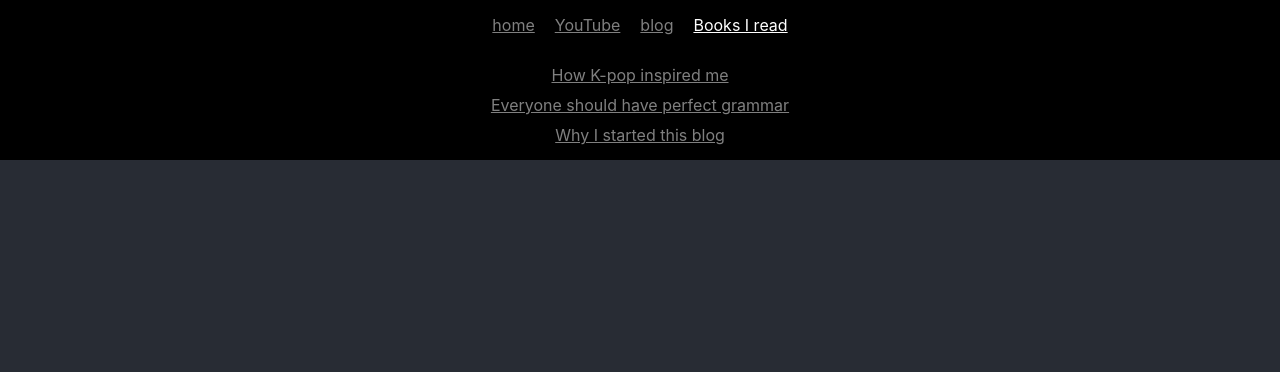
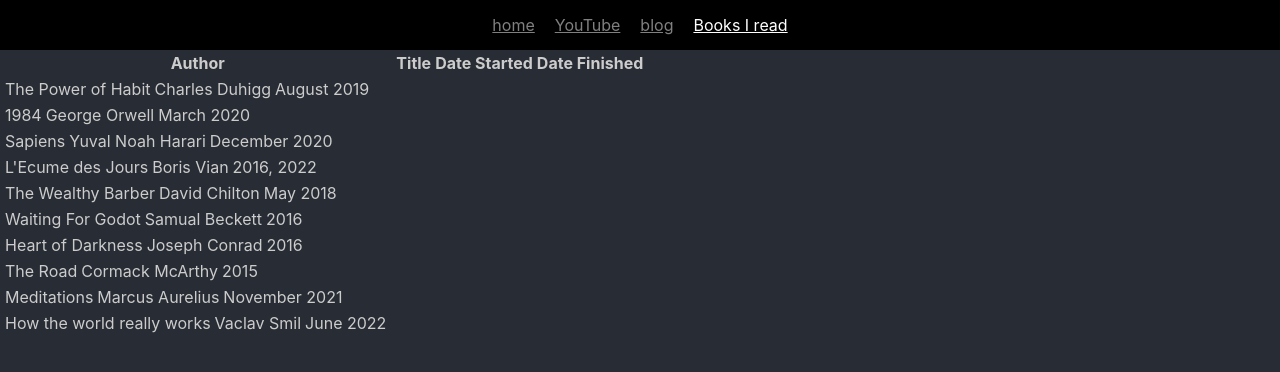
Before and after one commit to jpabadir/jpabadir.github.io, a React (Create React App) app: page /books-i-read in a window 1280 px wide. Shown: the top 372 px of the page. Built offline with nearby package versions, Linux system fonts and the light colour scheme.

Commit message:
Implement basic books page

```diff
--- a/src/App.css
+++ b/src/App.css
@@ -2,6 +2,7 @@
   text-align: center;
   background-color: #282c34;
   min-height: 100vh;
+  color: #cccccc;
 }
 
 .NavLink {
--- /dev/null
+++ b/src/books.json
@@ -0,0 +1,12 @@
+[
+  { "author": "Charles Duhigg", "title": "The Power of Habit", "dateStarted": "August 2019", "datedFinished": "March 16 2020" },
+  { "author": "George Orwell", "title": "1984", "dateStarted": "March 2020", "datedFinished": "December 2020" },
+  { "author": "Yuval Noah Harari", "title": "Sapiens", "dateStarted": "December 2020", "datedFinished": "June 2022" },
+  { "author": "Boris Vian", "title": "L'Ecume des Jours", "dateStarted": "2016, 2022", "datedFinished": "2016, 2022" },
+  { "author": "David Chilton", "title": "The Wealthy Barber", "dateStarted": "May 2018", "datedFinished": "August 2018 " },
+  { "author": "Samual Beckett", "title": "Waiting For Godot", "dateStarted": "2016", "datedFinished": "2017" },
+  { "author": "Joseph Conrad", "title": "Heart of Darkness", "dateStarted": "2016", "datedFinished": "2017" },
+  { "author": "Cormack McArthy", "title": "The Road", "dateStarted": "2015", "datedFinished": "2016" },
+  { "author": "Marcus Aurelius", "title": "Meditations", "dateStarted": "November 2021" },
+  { "author": "Vaclav Smil", "title": "How the world really works", "dateStarted": "June 2022" }
+]
--- a/src/routes/books-i-read.js
+++ b/src/routes/books-i-read.js
@@ -1,19 +1,66 @@
 import { NavLink, Outlet } from 'react-router-dom';
-import blogsData from '../blogs.json';
+import books from '../books.json';
+import * as React from 'react';
+import Table from '@mui/material/Table';
+import TableBody from '@mui/material/TableBody';
+import TableCell from '@mui/material/TableCell';
+import TableContainer from '@mui/material/TableContainer';
+import TableHead from '@mui/material/TableHead';
+import TableRow from '@mui/material/TableRow';
+import Paper from '@mui/material/Paper';
 
 export default function Books() {
   return (
     <div>
-      <div class="navbar">
-        {blogsData.map((blog) => (
-          <div key={blog.title}>
-            <NavLink className="NavLink" to={blog.title.replace(/\s+/g, '-').toLowerCase()}>
-              {blog.title}
-            </NavLink>
+      <table>
+        <tr>
+          <th>Author</th>
+          <th>Title</th>
+          <th>Date Started</th>
+          <th>Date Finished</th>
+        </tr>
+        {books.map((book) => (
+          <div key={book.title}>
+            <tr>
+              <td>{book.title}</td>
+              <td>{book.author}</td>
+              <td>{book.dateStarted}</td>
+              <td>{book.dateFinished}</td>
+            </tr>
           </div>
         ))}
-      </div>
-      <Outlet />
+      </table>
     </div>
   );
 }
+
+
+{/* <TableContainer component={Paper}>
+<Table sx={{ minWidth: 650 }} aria-label="simple table">
+  <TableHead>
+    <TableRow>
+      <TableCell>Dessert (100g serving)</TableCell>
+      <TableCell align="right">Calories</TableCell>
+      <TableCell align="right">Fat&nbsp;(g)</TableCell>
+      <TableCell align="right">Carbs&nbsp;(g)</TableCell>
+      <TableCell align="right">Protein&nbsp;(g)</TableCell>
+    </TableRow>
+  </TableHead>
+  <TableBody>
+    {rows.map((row) => (
+      <TableRow
+        key={row.name}
+        sx={{ '&:last-child td, &:last-child th': { border: 0 } }}
+      >
+        <TableCell component="th" scope="row">
+          {row.name}
+        </TableCell>
+        <TableCell align="right">{row.calories}</TableCell>
+        <TableCell align="right">{row.fat}</TableCell>
+        <TableCell align="right">{row.carbs}</TableCell>
+        <TableCell align="right">{row.protein}</TableCell>
+      </TableRow>
+    ))}
+  </TableBody>
+</Table>
+</TableContainer> */}
```
